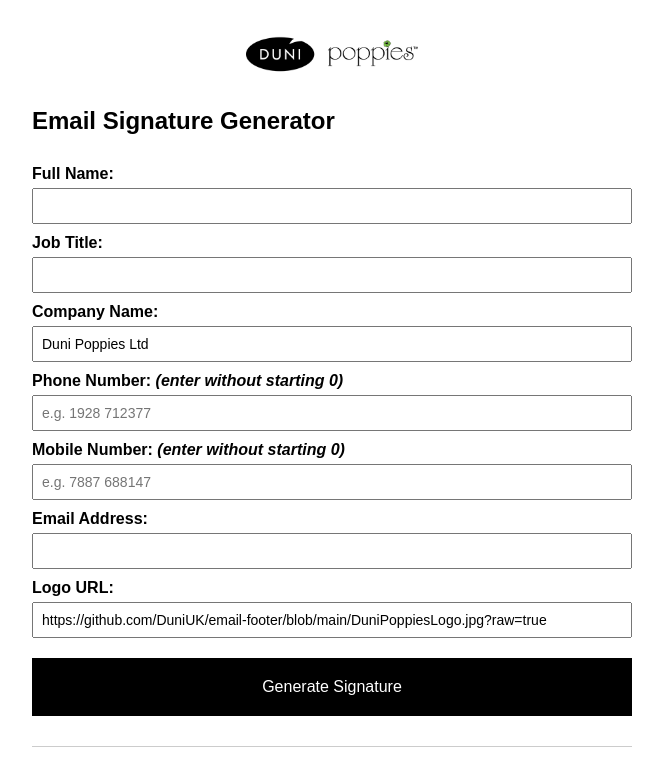
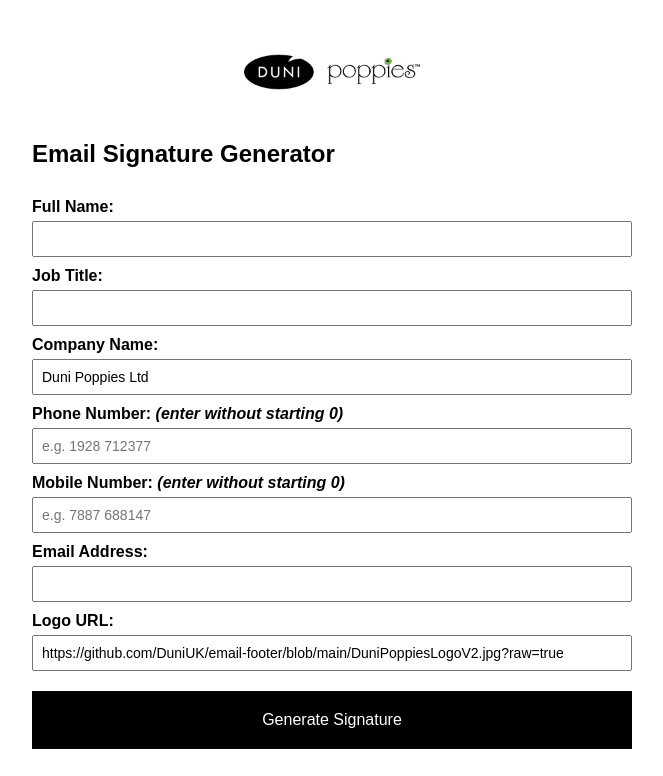
Before and after one commit to DuniUK/email-footer, a plain HTML site: page index.html in a window 1280 px wide. Shown: the top 776 px of the page, without its empty margins (308-971 px from the left). Drawn offline with Linux system fonts and the light colour scheme.

Commit message:
Update index.html
Email signature resized logo to 300x150px

```diff
--- a/index.html
+++ b/index.html
@@ -32,10 +32,10 @@
   <!-- Permanent logo via jsDelivr CDN (serves files directly from your public repo). -->
   <!-- If you ever move the file, update the URL below. For immutability, you can pin to a specific commit SHA. -->
   <img
-    src="https://github.com/DuniUK/email-footer/blob/main/DuniPoppiesLogo.jpg?raw=true"
+    src="https://github.com/DuniUK/email-footer/blob/main/DuniPoppiesLogoV2.jpg?raw=true"
     alt="Duni Poppies Logo"
     class="logo-top"
-    onerror="this.onerror=null;this.src='https://github.com/DuniUK/email-footer/blob/main/DuniPoppiesLogo.jpg?raw=true';"
+    onerror="this.onerror=null;this.src='https://github.com/DuniUK/email-footer/blob/main/DuniPoppiesLogoV2.jpg?raw=true';"
   >
 
   <h2>Email Signature Generator</h2>
@@ -61,7 +61,7 @@
     <label>Logo URL:
       <!-- Default to the same permanent CDN URL so generated signatures use it too -->
       <input type="text" id="logo"
-        value="https://github.com/DuniUK/email-footer/blob/main/DuniPoppiesLogo.jpg?raw=true"
+        value="https://github.com/DuniUK/email-footer/blob/main/DuniPoppiesLogoV2.jpg?raw=true"
         readonly>
     </label>
     <button type="submit">Generate Signature</button>
```
